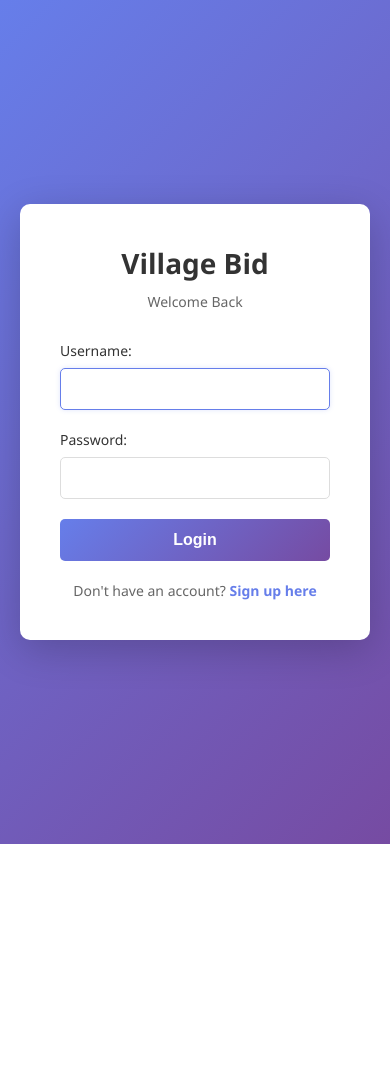
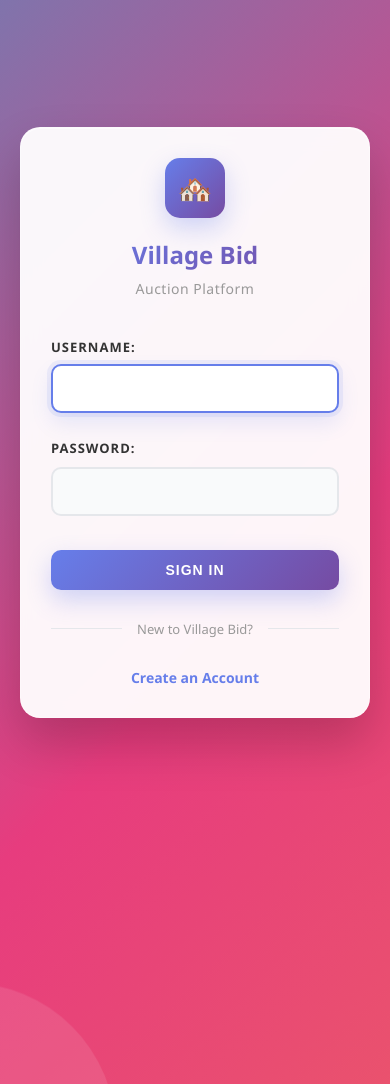
Before and after one commit to villagebidserve-design/village_bid, a Django app: page /accounts/login/ in a window 390 px wide; the page is wider, and only the part inside the window is pictured. Shown: the top 1084 px of that part. Before the commit the page ends 844 px from the top of that part, so only its background shows below. Run offline with Django 5.2, Linux system fonts and the light colour scheme.

Commit message:
Create stunning login page with advanced CSS animations and modern design

```diff
--- a/templates/accounts/login.html
+++ b/templates/accounts/login.html
@@ -12,61 +12,155 @@
         }
 
         body {
-            font-family: 'Segoe UI', Tahoma, Geneva, Verdana, sans-serif;
-            background: linear-gradient(135deg, #667eea 0%, #764ba2 100%);
+            font-family: 'Poppins', 'Segoe UI', Tahoma, Geneva, Verdana, sans-serif;
+            background: linear-gradient(-45deg, #ee7752, #e73c7e, #23a6d5, #23d5ab);
+            background-size: 400% 400%;
+            animation: gradient 15s ease infinite;
             min-height: 100vh;
             display: flex;
             justify-content: center;
             align-items: center;
             padding: 20px;
+            position: relative;
+            overflow: hidden;
+        }
+
+        @keyframes gradient {
+            0% { background-position: 0% 50%; }
+            50% { background-position: 100% 50%; }
+            100% { background-position: 0% 50%; }
+        }
+
+        body::before {
+            content: '';
+            position: absolute;
+            top: -50%;
+            right: -50%;
+            width: 300px;
+            height: 300px;
+            background: rgba(255, 255, 255, 0.1);
+            border-radius: 50%;
+            animation: float 20s infinite ease-in-out;
+            z-index: 1;
+        }
+
+        body::after {
+            content: '';
+            position: absolute;
+            bottom: -50%;
+            left: -50%;
+            width: 300px;
+            height: 300px;
+            background: rgba(255, 255, 255, 0.1);
+            border-radius: 50%;
+            animation: float 25s infinite ease-in-out reverse;
+            z-index: 1;
+        }
+
+        @keyframes float {
+            0%, 100% { transform: translateY(0px) translateX(0px); }
+            50% { transform: translateY(30px) translateX(20px); }
+        }
+
+        .login-wrapper {
+            position: relative;
+            z-index: 10;
+            width: 100%;
+            max-width: 450px;
         }
 
         .login-container {
-            background: white;
-            padding: 40px;
-            border-radius: 10px;
-            box-shadow: 0 10px 40px rgba(0, 0, 0, 0.2);
-            width: 100%;
-            max-width: 400px;
+            background: rgba(255, 255, 255, 0.95);
+            backdrop-filter: blur(10px);
+            padding: 50px;
+            border-radius: 20px;
+            box-shadow: 0 25px 50px rgba(0, 0, 0, 0.2),
+                        0 0 1px rgba(0, 0, 0, 0.1),
+                        inset 0 1px 0 rgba(255, 255, 255, 0.6);
+            border: 1px solid rgba(255, 255, 255, 0.3);
+            animation: slideIn 0.6s ease-out;
+        }
+
+        @keyframes slideIn {
+            from {
+                opacity: 0;
+                transform: translateY(30px);
+            }
+            to {
+                opacity: 1;
+                transform: translateY(0);
+            }
         }
 
         .login-header {
             text-align: center;
-            margin-bottom: 30px;
+            margin-bottom: 40px;
+            animation: slideIn 0.8s ease-out 0.2s both;
+        }
+
+        .logo {
+            width: 60px;
+            height: 60px;
+            background: linear-gradient(135deg, #667eea 0%, #764ba2 100%);
+            border-radius: 15px;
+            display: flex;
+            align-items: center;
+            justify-content: center;
+            color: white;
+            font-size: 28px;
+            font-weight: bold;
+            margin: 0 auto 20px;
+            box-shadow: 0 10px 25px rgba(102, 126, 234, 0.3);
         }
 
         .login-header h1 {
-            font-size: 28px;
-            color: #333;
-            margin-bottom: 10px;
+            font-size: 32px;
+            background: linear-gradient(135deg, #667eea 0%, #764ba2 100%);
+            -webkit-background-clip: text;
+            -webkit-text-fill-color: transparent;
+            background-clip: text;
+            margin-bottom: 8px;
+            font-weight: 700;
         }
 
         .login-header p {
-            color: #666;
+            color: #999;
             font-size: 14px;
+            font-weight: 500;
+            letter-spacing: 0.5px;
         }
 
         .form-group {
-            margin-bottom: 20px;
+            margin-bottom: 24px;
+            animation: slideIn 0.8s ease-out both;
         }
+
+        .form-group:nth-child(2) { animation-delay: 0.3s; }
+        .form-group:nth-child(3) { animation-delay: 0.4s; }
+        .form-group:nth-child(4) { animation-delay: 0.5s; }
 
         label {
             display: block;
-            margin-bottom: 8px;
+            margin-bottom: 10px;
             color: #333;
-            font-weight: 500;
-            font-size: 14px;
+            font-weight: 600;
+            font-size: 13px;
+            text-transform: uppercase;
+            letter-spacing: 1px;
         }
 
         input[type="text"],
         input[type="password"],
         input[type="email"] {
             width: 100%;
-            padding: 12px;
-            border: 1px solid #ddd;
-            border-radius: 5px;
-            font-size: 14px;
-            transition: border-color 0.3s;
+            padding: 14px 16px;
+            border: 2px solid #e5e7eb;
+            border-radius: 10px;
+            font-size: 15px;
+            font-family: 'Poppins', sans-serif;
+            transition: all 0.3s ease;
+            background: #f9fafb;
+            color: #333;
         }
 
         input[type="text"]:focus,
@@ -74,66 +168,109 @@
         input[type="email"]:focus {
             outline: none;
             border-color: #667eea;
-            box-shadow: 0 0 5px rgba(102, 126, 234, 0.2);
+            background: white;
+            box-shadow: 0 0 0 4px rgba(102, 126, 234, 0.1),
+                        0 10px 20px rgba(102, 126, 234, 0.15);
+            transform: translateY(-2px);
         }
 
         button {
             width: 100%;
-            padding: 12px;
+            padding: 14px;
             background: linear-gradient(135deg, #667eea 0%, #764ba2 100%);
             color: white;
             border: none;
-            border-radius: 5px;
-            font-size: 16px;
-            font-weight: 600;
+            border-radius: 10px;
+            font-size: 15px;
+            font-weight: 700;
+            text-transform: uppercase;
             cursor: pointer;
-            transition: transform 0.2s, box-shadow 0.2s;
+            transition: all 0.3s ease;
+            box-shadow: 0 10px 25px rgba(102, 126, 234, 0.3);
+            letter-spacing: 1px;
+            margin-top: 10px;
+            animation: slideIn 0.8s ease-out 0.6s both;
+            position: relative;
+            overflow: hidden;
+        }
+
+        button::before {
+            content: '';
+            position: absolute;
+            top: 0;
+            left: -100%;
+            width: 100%;
+            height: 100%;
+            background: linear-gradient(90deg, transparent, rgba(255, 255, 255, 0.3), transparent);
+            transition: left 0.5s;
         }
 
         button:hover {
-            transform: translateY(-2px);
-            box-shadow: 0 5px 15px rgba(102, 126, 234, 0.4);
+            transform: translateY(-3px);
+            box-shadow: 0 15px 35px rgba(102, 126, 234, 0.4);
+        }
+
+        button:hover::before {
+            left: 100%;
         }
 
         button:active {
-            transform: translateY(0);
+            transform: translateY(-1px);
         }
 
         .error-message {
-            background: #f8d7da;
-            color: #721c24;
-            padding: 12px;
-            border-radius: 5px;
+            background: linear-gradient(135deg, #f87171 0%, #ef4444 100%);
+            color: white;
+            padding: 14px;
+            border-radius: 10px;
             margin-bottom: 20px;
-            font-size: 14px;
-            border: 1px solid #f5c6cb;
+            font-size: 13px;
+            font-weight: 500;
+            animation: slideIn 0.5s ease-out;
+            box-shadow: 0 10px 25px rgba(239, 68, 68, 0.2);
         }
 
         .success-message {
-            background: #d4edda;
-            color: #155724;
-            padding: 12px;
-            border-radius: 5px;
+            background: linear-gradient(135deg, #34d399 0%, #10b981 100%);
+            color: white;
+            padding: 14px;
+            border-radius: 10px;
             margin-bottom: 20px;
-            font-size: 14px;
-            border: 1px solid #c3e6cb;
+            font-size: 13px;
+            font-weight: 500;
+            animation: slideIn 0.5s ease-out;
+            box-shadow: 0 10px 25px rgba(16, 185, 129, 0.2);
         }
 
         .footer-text {
             text-align: center;
-            margin-top: 20px;
+            margin-top: 25px;
             font-size: 14px;
             color: #666;
+            animation: slideIn 0.8s ease-out 0.7s both;
         }
 
         .footer-text a {
             color: #667eea;
             text-decoration: none;
-            font-weight: 600;
+            font-weight: 700;
+            transition: all 0.3s ease;
+            position: relative;
         }
 
-        .footer-text a:hover {
-            text-decoration: underline;
+        .footer-text a::after {
+            content: '';
+            position: absolute;
+            bottom: -2px;
+            left: 0;
+            width: 0;
+            height: 2px;
+            background: #667eea;
+            transition: width 0.3s ease;
+        }
+
+        .footer-text a:hover::after {
+            width: 100%;
         }
 
         .helptext {
@@ -143,24 +280,73 @@
         ul {
             list-style: none;
             margin: 10px 0;
-            padding: 10px;
-            background: #f9f9f9;
-            border-left: 3px solid #667eea;
-            border-radius: 3px;
-            font-size: 13px;
+            padding: 12px;
+            background: linear-gradient(135deg, #f3f4f6 0%, #e5e7eb 100%);
+            border-left: 4px solid #667eea;
+            border-radius: 8px;
+            font-size: 12px;
             color: #666;
         }
 
         li {
             margin-bottom: 5px;
+            padding-left: 10px;
+            position: relative;
+        }
+
+        li::before {
+            content: '✓';
+            position: absolute;
+            left: 0;
+            color: #667eea;
+            font-weight: bold;
+        }
+
+        .divider {
+            display: flex;
+            align-items: center;
+            margin: 30px 0;
+            animation: slideIn 0.8s ease-out 0.5s both;
+        }
+
+        .divider::before,
+        .divider::after {
+            content: '';
+            flex: 1;
+            height: 1px;
+            background: #e5e7eb;
+        }
+
+        .divider span {
+            padding: 0 15px;
+            color: #999;
+            font-size: 13px;
+            font-weight: 500;
+        }
+
+        @media (max-width: 600px) {
+            .login-container {
+                padding: 30px;
+            }
+
+            .login-header h1 {
+                font-size: 24px;
+            }
+
+            button {
+                padding: 12px;
+                font-size: 14px;
+            }
         }
     </style>
 </head>
 <body>
+    <div class="login-wrapper">
         <div class="login-container">
             <div class="login-header">
+                <div class="logo">🏘️</div>
                 <h1>Village Bid</h1>
-            <p>Welcome Back</p>
+                <p>Auction Platform</p>
             </div>
 
             <form method="post">
@@ -179,7 +365,7 @@
                         {{ field.label_tag }}
                         {{ field }}
                         {% if field.errors %}
-                        <div class="error-message" style="margin-top: 5px;">
+                            <div class="error-message" style="margin-top: 8px;">
                                 {% for error in field.errors %}
                                     {{ error }}
                                 {% endfor %}
@@ -188,11 +374,16 @@
                     </div>
                 {% endfor %}
 
-            <button type="submit">Login</button>
+                <button type="submit">Sign In</button>
             </form>
 
+            <div class="divider">
+                <span>New to Village Bid?</span>
+            </div>
+
             <div class="footer-text">
-            Don't have an account? <a href="/accounts/register/">Sign up here</a>
+                <a href="/accounts/register/">Create an Account</a>
+            </div>
         </div>
     </div>
 </body>
```
Lines whose indentation alone changed are shown as unchanged.
